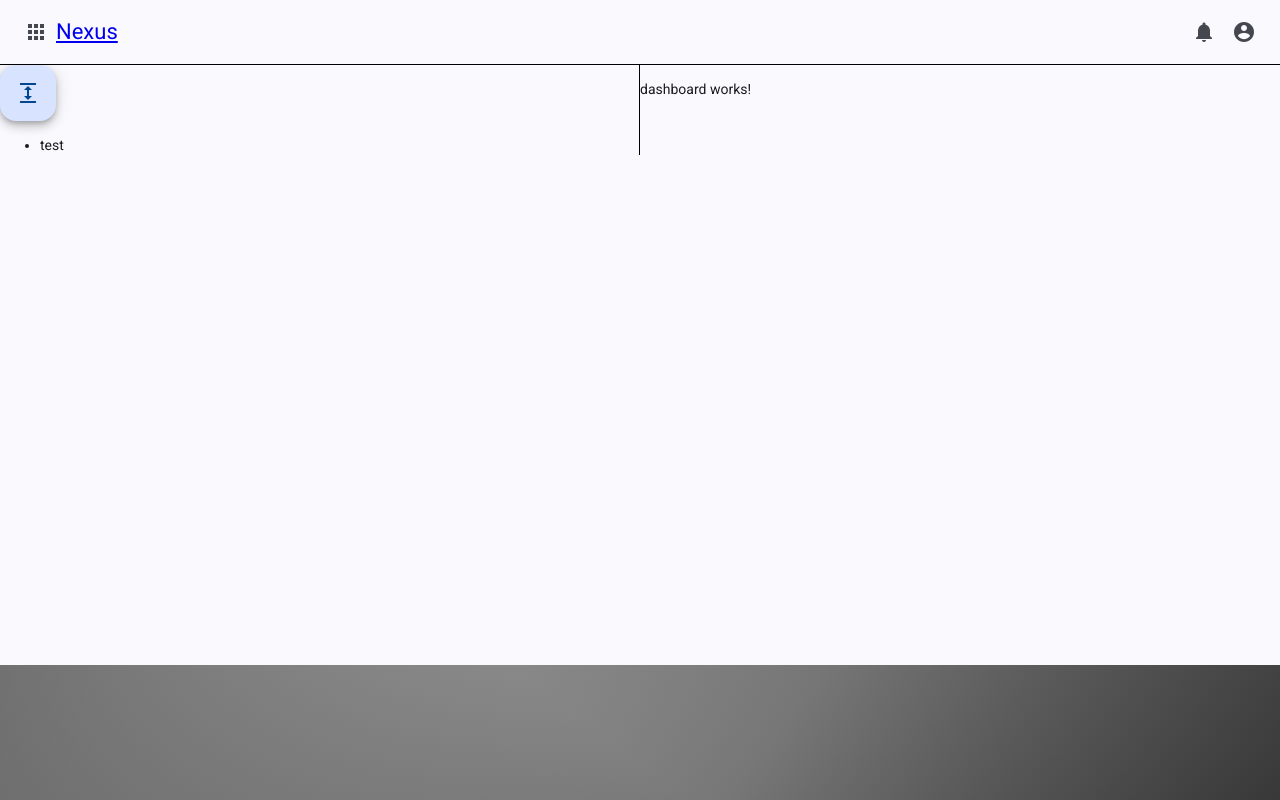
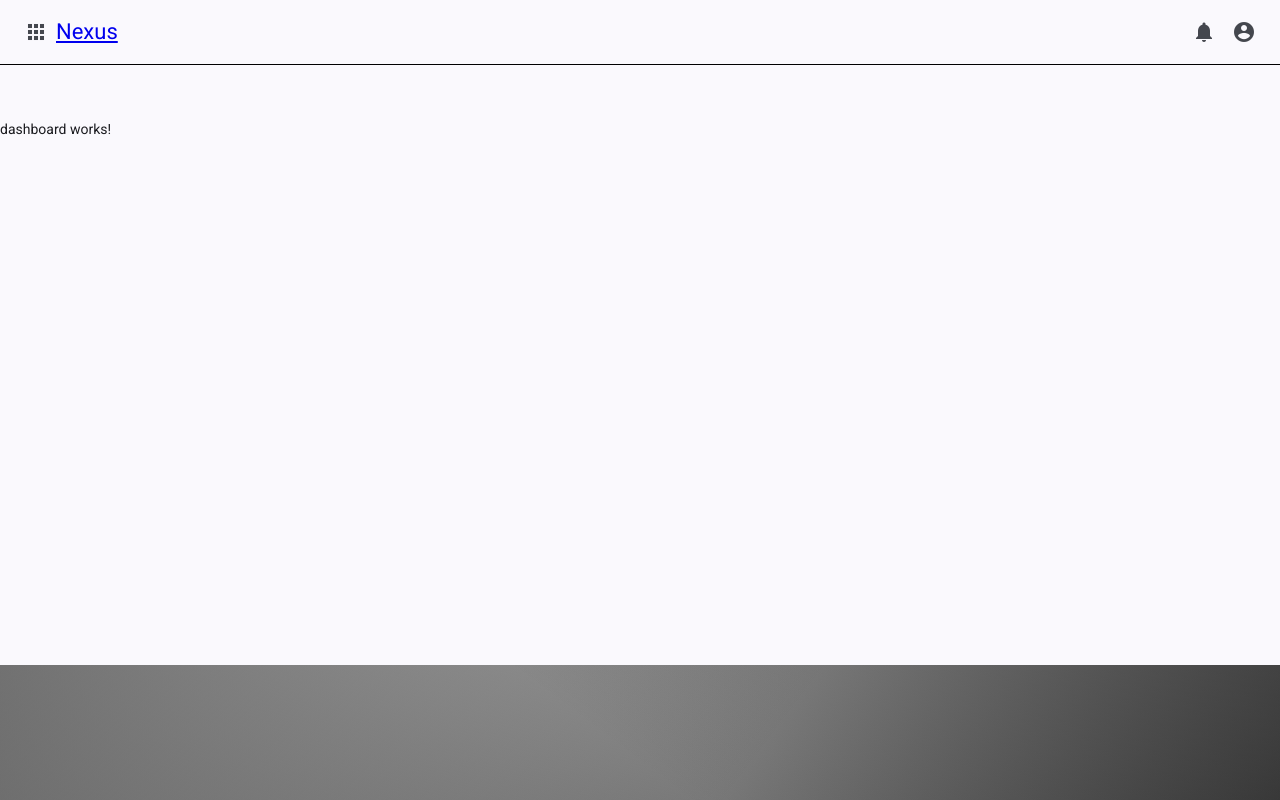
Before and after one commit to beowulf1416/nexus.ui.ng, an Angular app: page /admin in a window 1280 px wide. Built offline with nearby package versions, Linux system fonts and the light colour scheme.

Commit message:
modify admin module

```diff
--- a/src/app/modules/admin/admin-routing-module.ts
+++ b/src/app/modules/admin/admin-routing-module.ts
@@ -16,8 +16,13 @@ const routes: Routes = [
         loadComponent: () => import('./components/tenants/tenants').then(c => c.Tenants)
       },
       {
-        path: 'tenant',
-        title: 'Tenant',
+        path: 'tenant/new',
+        title: 'New Tenant',
+        loadComponent: () => import('./components/tenant/tenant').then(c => c.Tenant)
+      },
+      {
+        path: 'tenant/view/:tenant_id',
+        title: 'View Tenant',
         loadComponent: () => import('./components/tenant/tenant').then(c => c.Tenant)
       },
       {
--- a/src/app/modules/admin/components/layout/layout.html
+++ b/src/app/modules/admin/components/layout/layout.html
@@ -1,19 +1,21 @@
 <div class="component component-layout">
-    <div class="layout">
-        <div class="nav column">
-            <div class="nav-container">
-                <button type="button" title="Collapse" matFab >
-                    <mat-icon>expand_circle_right</mat-icon>
-                </button>
-                <nav>
-                    <ul>
-                        <li>test</li>
-                    </ul>
-                </nav>
-            </div><!-- .nav-container -->
-        </div><!-- .nav -->
-        <div class="content column">
+    <mat-sidenav-container>
+        <mat-sidenav #nav_start_admin mode="side" position="start" disableClose="true">
+            <nav>
+                <ul>
+                    <li><a title="Tenants" routerLink="/admin/tenants">Tenants</a></li>
+                    <li><a title="Users" routerLink="/admin/users/">Users</a></li>
+                </ul>
+            </nav>
+        </mat-sidenav>
+        <mat-sidenav mode="over" position="end">
+
+        </mat-sidenav>
+        <mat-sidenav-content>
+            <button type="button" mat-icon-button (click)="toggle_left_sidenav()">
+                <mat-icon>chevron_forward</mat-icon>
+            </button>
             <router-outlet />
-        </div><!-- .content -->
-    </div><!-- .layout -->
+        </mat-sidenav-content>
+    </mat-sidenav-container>
 </div><!-- .component -->
--- a/src/app/modules/admin/components/layout/layout.ts
+++ b/src/app/modules/admin/components/layout/layout.ts
@@ -1,18 +1,27 @@
-import { Component } from '@angular/core';
+import { CommonModule } from '@angular/common';
+import { booleanAttribute, Component, input, ViewChild } from '@angular/core';
 import { MatButtonModule } from '@angular/material/button';
 import { MatIconModule } from '@angular/material/icon';
+import { MatSidenav, MatSidenavModule } from '@angular/material/sidenav';
 import { RouterModule } from '@angular/router';
 
 @Component({
   selector: 'app-layout',
   imports: [
+    CommonModule,
     RouterModule,
     MatButtonModule,
-    MatIconModule
+    MatIconModule,
+    MatSidenavModule
   ],
   templateUrl: './layout.html',
   styleUrl: './layout.css'
 })
 export class Layout {
+  @ViewChild('nav_start_admin') nav_start!: MatSidenav;
 
+  toggle_left_sidenav(): void {
+    console.info('toggle_left_sidenav');
+    this.nav_start?.toggle();
+  }
 }
```
